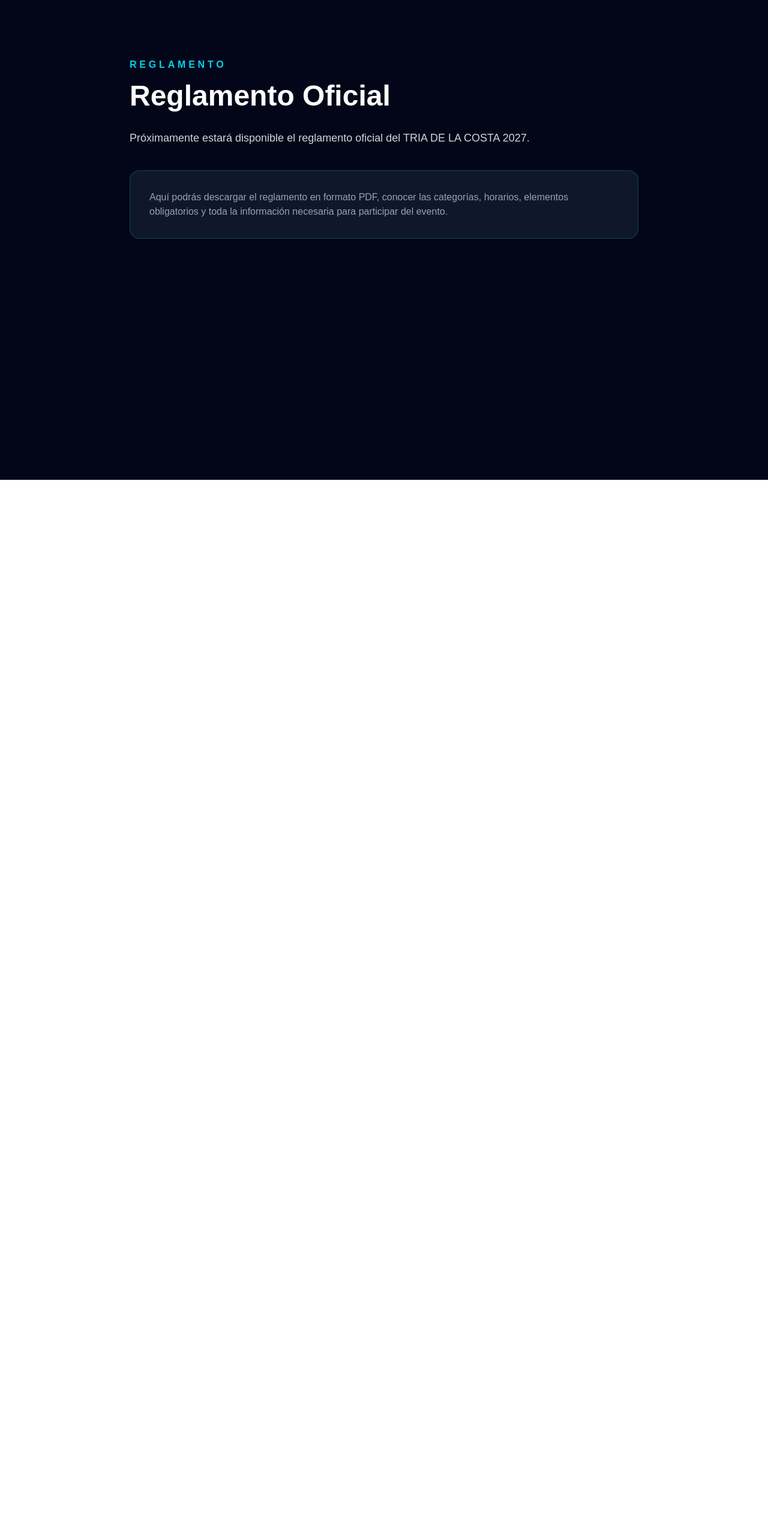
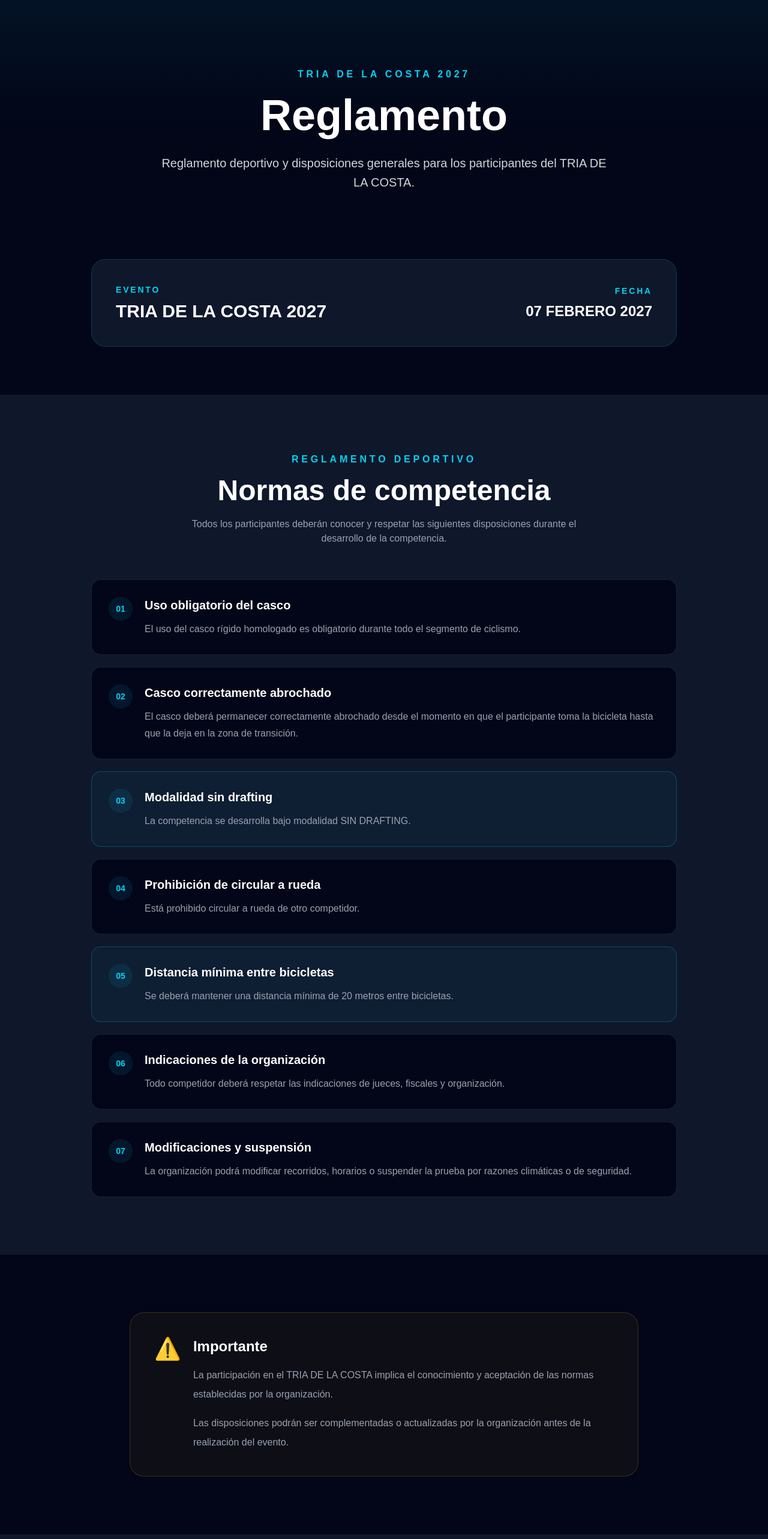
Before and after one commit to martinperezruella/tria-de-la-costa-web, a Next.js app: page /reglamento in a window 1280 px wide. Shown: the top 2566 px of the page at 60% size. Before the commit the page ends 800 px from the top, so only its background shows below. Built offline with nearby package versions, Linux system fonts and the light colour scheme.

Commit message:
Mejorar pagina de reglamento

```diff
--- a/app/reglamento/page.tsx
+++ b/app/reglamento/page.tsx
@@ -1,30 +1,251 @@
 export default function ReglamentoPage() {
   return (
     <main className="min-h-screen bg-slate-950 text-white">
-      <section className="mx-auto max-w-4xl px-6 py-24">
+      {/* Encabezado */}
+      <section className="relative overflow-hidden py-28">
+        <div className="absolute inset-0 bg-gradient-to-b from-cyan-950/30 via-slate-950 to-slate-950" />
 
-        <p className="uppercase tracking-[0.3em] text-cyan-400 font-semibold">
-          Reglamento
-        </p>
+        <div className="relative mx-auto max-w-5xl px-6 text-center">
+          <p className="font-semibold uppercase tracking-[0.3em] text-cyan-400">
+            TRIA DE LA COSTA 2027
+          </p>
 
-        <h1 className="mt-4 text-5xl font-bold">
-          Reglamento Oficial
-        </h1>
+          <h1 className="mt-5 text-5xl font-black md:text-7xl">
+            Reglamento
+          </h1>
 
-        <p className="mt-8 text-lg text-gray-300">
-          Próximamente estará disponible el reglamento oficial del
-          TRIA DE LA COSTA 2027.
-        </p>
-
-        <div className="mt-10 rounded-2xl border border-cyan-500/30 bg-slate-900 p-8">
-          <p className="text-gray-400">
-            Aquí podrás descargar el reglamento en formato PDF, conocer
-            las categorías, horarios, elementos obligatorios y toda la
-            información necesaria para participar del evento.
+          <p className="mx-auto mt-7 max-w-3xl text-lg leading-8 text-gray-300 md:text-xl">
+            Reglamento deportivo y disposiciones generales para los
+            participantes del TRIA DE LA COSTA.
           </p>
         </div>
+      </section>
 
+      {/* Información general */}
+      <section className="pb-20">
+        <div className="mx-auto max-w-5xl px-6">
+          <div className="rounded-3xl border border-cyan-500/20 bg-slate-900 p-8 md:p-10">
+            <div className="flex flex-col gap-8 md:flex-row md:items-center md:justify-between">
+
+              <div>
+                <p className="text-sm font-semibold uppercase tracking-[0.2em] text-cyan-400">
+                  Evento
+                </p>
+
+                <h2 className="mt-2 text-3xl font-bold">
+                  TRIA DE LA COSTA 2027
+                </h2>
+              </div>
+
+              <div className="md:text-right">
+                <p className="text-sm font-semibold uppercase tracking-[0.2em] text-cyan-400">
+                  Fecha
+                </p>
+
+                <p className="mt-2 text-2xl font-bold">
+                  07 FEBRERO 2027
+                </p>
+              </div>
+
+            </div>
+          </div>
+        </div>
+      </section>
+
+      {/* Reglamento deportivo */}
+      <section className="bg-slate-900 py-24">
+        <div className="mx-auto max-w-5xl px-6">
+
+          <div className="text-center">
+            <p className="font-semibold uppercase tracking-[0.3em] text-cyan-400">
+              Reglamento Deportivo
+            </p>
+
+            <h2 className="mt-4 text-4xl font-bold md:text-5xl">
+              Normas de competencia
+            </h2>
+
+            <p className="mx-auto mt-5 max-w-2xl text-gray-400">
+              Todos los participantes deberán conocer y respetar las
+              siguientes disposiciones durante el desarrollo de la
+              competencia.
+            </p>
+          </div>
+
+          <div className="mt-14 space-y-5">
+
+            {/* Norma 01 */}
+            <RegulationItem
+              number="01"
+              title="Uso obligatorio del casco"
+              text="El uso del casco rígido homologado es obligatorio durante todo el segmento de ciclismo."
+            />
+
+            {/* Norma 02 */}
+            <RegulationItem
+              number="02"
+              title="Casco correctamente abrochado"
+              text="El casco deberá permanecer correctamente abrochado desde el momento en que el participante toma la bicicleta hasta que la deja en la zona de transición."
+            />
+
+            {/* Norma 03 */}
+            <RegulationItem
+              number="03"
+              title="Modalidad sin drafting"
+              text="La competencia se desarrolla bajo modalidad SIN DRAFTING."
+              highlight
+            />
+
+            {/* Norma 04 */}
+            <RegulationItem
+              number="04"
+              title="Prohibición de circular a rueda"
+              text="Está prohibido circular a rueda de otro competidor."
+            />
+
+            {/* Norma 05 */}
+            <RegulationItem
+              number="05"
+              title="Distancia mínima entre bicicletas"
+              text="Se deberá mantener una distancia mínima de 20 metros entre bicicletas."
+              highlight
+            />
+
+            {/* Norma 06 */}
+            <RegulationItem
+              number="06"
+              title="Indicaciones de la organización"
+              text="Todo competidor deberá respetar las indicaciones de jueces, fiscales y organización."
+            />
+
+            {/* Norma 07 */}
+            <RegulationItem
+              number="07"
+              title="Modificaciones y suspensión"
+              text="La organización podrá modificar recorridos, horarios o suspender la prueba por razones climáticas o de seguridad."
+            />
+
+          </div>
+        </div>
+      </section>
+
+      {/* Consideraciones */}
+      <section className="py-24">
+        <div className="mx-auto max-w-4xl px-6">
+
+          <div className="rounded-3xl border border-yellow-500/20 bg-yellow-500/5 p-8 md:p-10">
+
+            <div className="flex gap-5">
+
+              <div className="text-4xl">
+                ⚠️
+              </div>
+
+              <div>
+                <h2 className="text-2xl font-bold">
+                  Importante
+                </h2>
+
+                <p className="mt-4 leading-8 text-gray-400">
+                  La participación en el TRIA DE LA COSTA implica el
+                  conocimiento y aceptación de las normas establecidas
+                  por la organización.
+                </p>
+
+                <p className="mt-4 leading-8 text-gray-400">
+                  Las disposiciones podrán ser complementadas o
+                  actualizadas por la organización antes de la realización
+                  del evento.
+                </p>
+              </div>
+
+            </div>
+
+          </div>
+
+        </div>
+      </section>
+
+      {/* Próximamente más información */}
+      <section className="bg-slate-900 py-24">
+        <div className="mx-auto max-w-4xl px-6 text-center">
+
+          <p className="font-semibold uppercase tracking-[0.3em] text-cyan-400">
+            Información del evento
+          </p>
+
+          <h2 className="mt-4 text-4xl font-bold md:text-5xl">
+            Reglamento completo
+          </h2>
+
+          <p className="mx-auto mt-6 max-w-2xl text-lg leading-8 text-gray-400">
+            A medida que la organización confirme nuevas disposiciones,
+            esta sección será actualizada con toda la información oficial
+            correspondiente al evento.
+          </p>
+
+          <div className="mt-10 flex flex-col justify-center gap-4 sm:flex-row">
+
+            <a
+              href="/recorrido"
+              className="rounded-xl border border-white/20 px-8 py-4 font-semibold transition hover:bg-white hover:text-slate-950"
+            >
+              Ver recorrido
+            </a>
+
+            <a
+              href="/inscripciones"
+              className="rounded-xl bg-cyan-500 px-8 py-4 font-bold text-slate-950 transition hover:-translate-y-1 hover:bg-cyan-400"
+            >
+              Inscribite
+            </a>
+
+          </div>
+
+        </div>
       </section>
     </main>
   );
 }
+
+type RegulationItemProps = {
+  number: string;
+  title: string;
+  text: string;
+  highlight?: boolean;
+};
+
+function RegulationItem({
+  number,
+  title,
+  text,
+  highlight = false,
+}: RegulationItemProps) {
+  return (
+    <article
+      className={`rounded-2xl border p-6 transition duration-300 md:p-7 ${
+        highlight
+          ? "border-cyan-500/30 bg-cyan-500/5"
+          : "border-white/10 bg-slate-950 hover:border-cyan-500/20"
+      }`}
+    >
+      <div className="flex gap-5">
+
+        <div className="flex h-10 w-10 shrink-0 items-center justify-center rounded-full bg-cyan-500/10 text-sm font-bold text-cyan-400">
+          {number}
+        </div>
+
+        <div>
+          <h3 className="text-xl font-bold">
+            {title}
+          </h3>
+
+          <p className="mt-3 leading-7 text-gray-400">
+            {text}
+          </p>
+        </div>
+
+      </div>
+    </article>
+  );
+}
```
